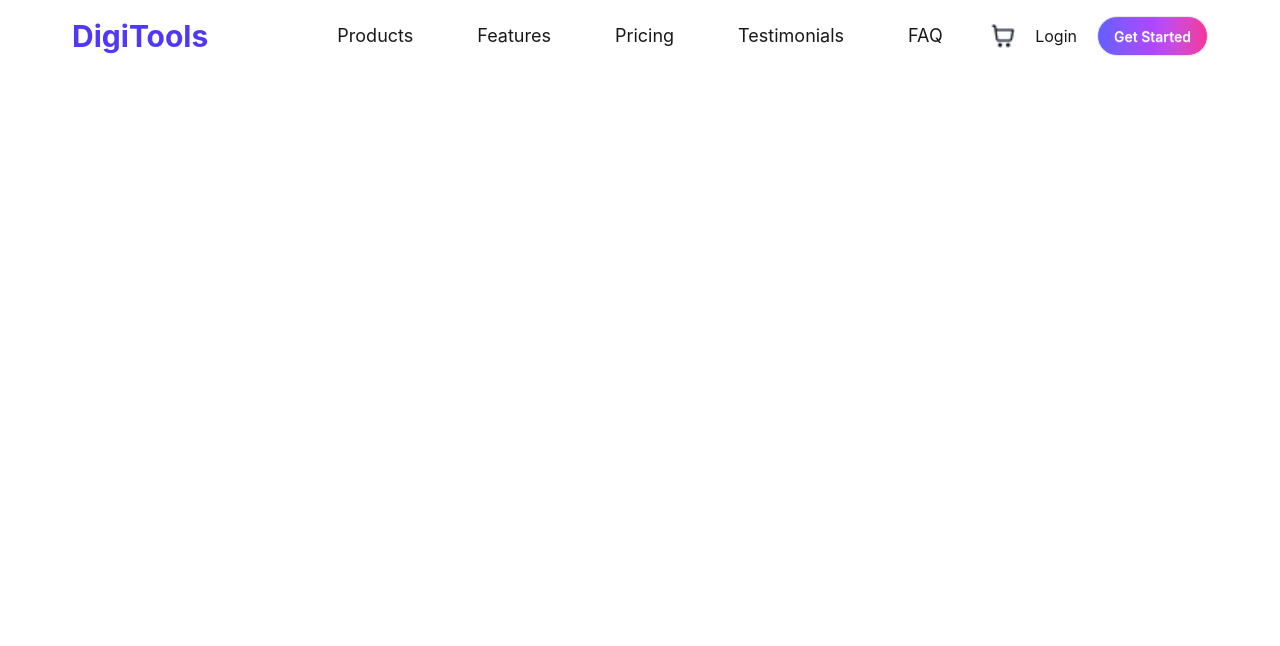
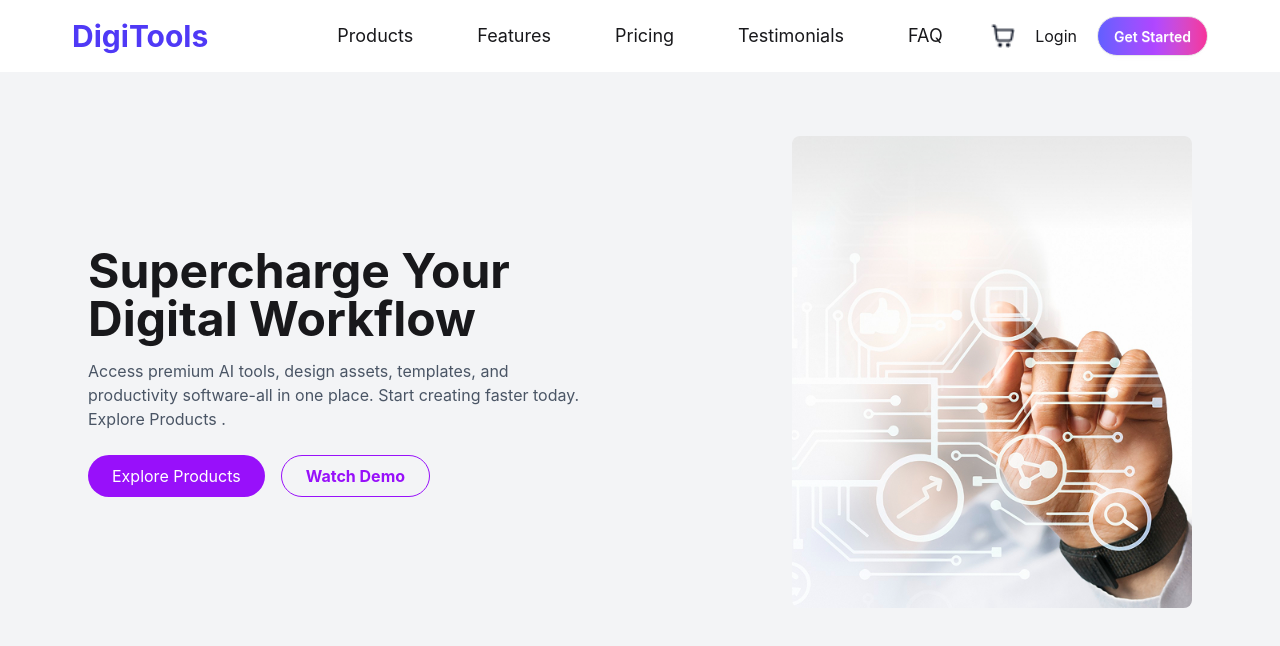
Before and after one commit to sabujAlom/digital-tools-a6, a React (Vite) app: page / in a window 1280 px wide. Shown: the top 646 px of the page. Built offline with nearby package versions, Linux system fonts and the light colour scheme.

Commit message:
banner section added

```diff
--- a/src/App.jsx
+++ b/src/App.jsx
@@ -1,5 +1,6 @@
 
 import './App.css'
+import Banner from './components/Banner'
 import Navbar from './components/Navbar'
 
 function App() {
@@ -8,6 +9,7 @@ function App() {
   return (
     <>
      <Navbar/>
+     <Banner/>
 
 
 
--- /dev/null
+++ b/src/components/Banner.jsx
@@ -0,0 +1,39 @@
+import React from "react";
+import banner from "../assets/banner.png";
+
+const Banner = () => {
+  return (
+    <div className="bg-gray-100 py-16">
+      <div className="max-w-6xl mx-auto flex flex-col md:flex-row items-center justify-between px-6">
+        {/* Left Content */}
+        <div className="max-w-lg">
+          <h1 className="text-4xl md:text-5xl font-bold mb-4">
+            Supercharge Your Digital Workflow
+          </h1>
+          <p className="text-gray-600 mb-6">
+            Access premium AI tools, design assets, templates, and productivity
+            software-all in one place. Start creating faster today. Explore
+            Products .
+          </p>
+
+          <div className="flex gap-4">
+            <button className="bg-purple-600 text-white px-6 py-2 rounded-full">
+              Explore Products
+            </button>
+
+            <button className="border  border-purple-600 font-bold text-purple-600/100 px-6 py-2 rounded-full hover:bg-gradient-to-r from-indigo-500 via-purple-500 to-pink-500">
+              Watch Demo
+            </button>
+          </div>
+        </div>
+
+
+        <div className="mt-10 md:mt-0">
+          <img src={banner} alt="banner" className="w-[400px] rounded-lg" />
+        </div>
+      </div>
+    </div>
+  );
+};
+
+export default Banner;
```
